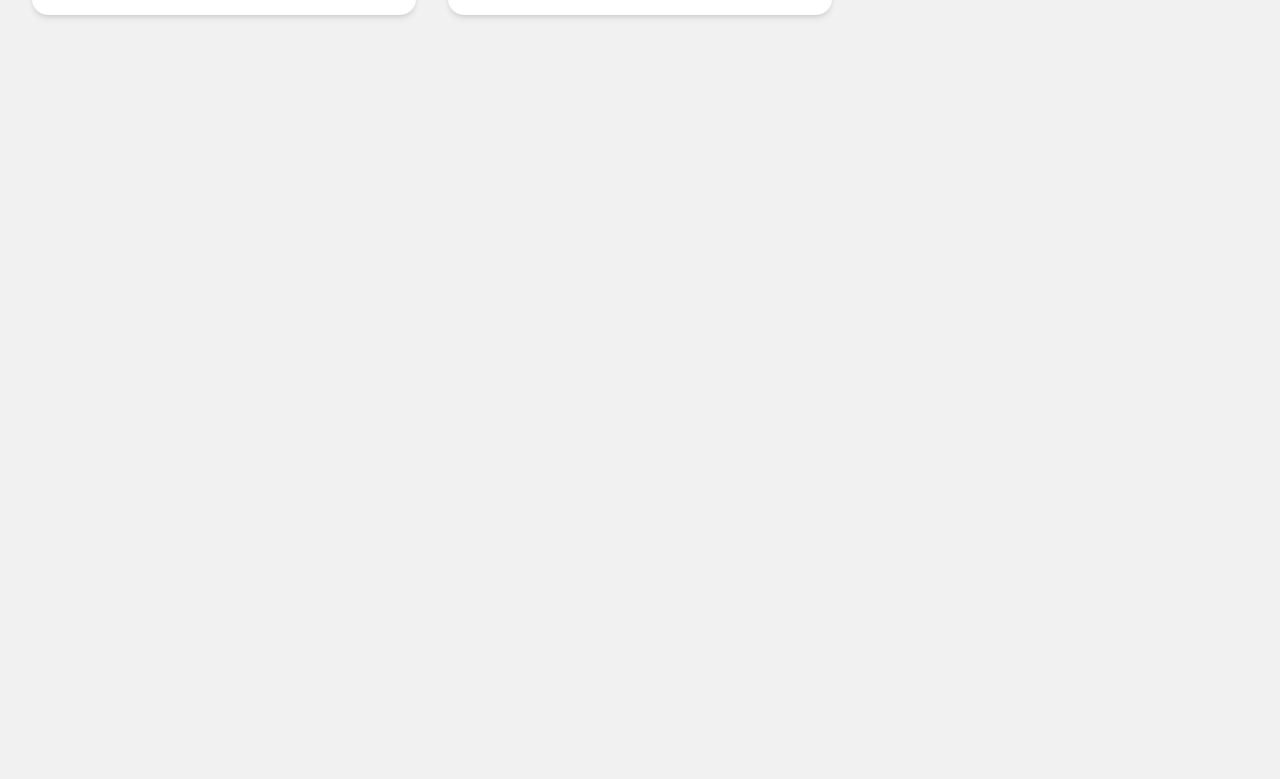
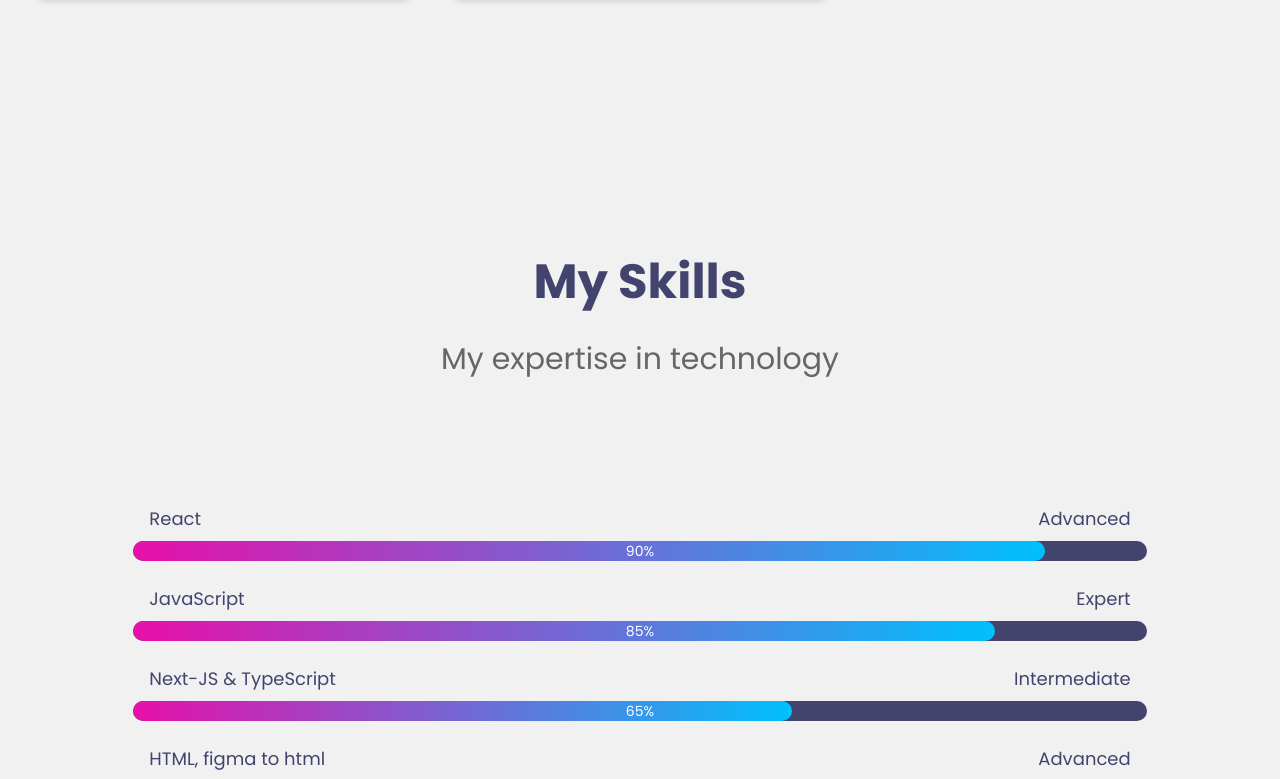
Before and after one commit to amiamitswe/portfolio, a React (Vite) app: page / in a window 1280 px wide. Shown: the part 2612-3391 px from the top of the page. Before the commit the page ends 2651 px from the top, so only its background shows below. Built offline with nearby package versions, Linux system fonts and the light colour scheme.

Commit message:
add my skills section

```diff
--- a/src/App.jsx
+++ b/src/App.jsx
@@ -3,6 +3,7 @@ import Header from "./components/Header";
 import HeroSection from "./components/HeroSection";
 import MyTechStack from "./components/MyTechStack";
 import MyProjects from "./components/MyProjects";
+import MySkills from "./components/MySkills";
 
 function App() {
   // On page load or when changing themes, best to add inline in `head` to avoid FOUC
@@ -38,6 +39,7 @@ function App() {
       <HeroSection />
       <MyTechStack />
       <MyProjects />
+      <MySkills />
     </>
   );
 }
--- /dev/null
+++ b/src/components/MySkills.jsx
@@ -0,0 +1,26 @@
+import SectionTitle from "./common/SectionTitle";
+import Skill from "./common/Skill";
+
+function MySkills() {
+  const skills = [
+    { title: "React", skillLabel: 90 },
+    { title: "JavaScript", skillLabel: 85 },
+    { title: "Next-JS & TypeScript", skillLabel: 65 },
+    { title: "HTML, figma to html", skillLabel: 90 },
+    { title: "CSS, bootstrap, tailwind css", skillLabel: 95 },
+    { title: "Node & Express", skillLabel: 50 },
+    { title: "Mongodb", skillLabel: 40 },
+  ];
+  return (
+    <div className="max-w-7xl w-full mx-auto p-6 lg:px-8 lg:mt-[200px] mt-28">
+      <SectionTitle title="My Skills" info="My expertise in technology" />
+      <div className="lg:w-10/12 w-full mx-auto">
+      {skills?.map((skill) => (
+        <Skill key={skill.title} title={skill.title} skill={skill.skillLabel} />
+      ))}
+      </div>
+    </div>
+  );
+}
+
+export default MySkills;
--- a/src/components/common/SectionTitle.jsx
+++ b/src/components/common/SectionTitle.jsx
@@ -3,7 +3,7 @@ import PropTypes from "prop-types";
 function SectionTitle({ title, info }) {
   return (
     <div className="text-center lg:mb-32 mb-24">
-      <p className="text-4xl  lg:text-5xl lg:leading-[70px] font-bold lg:mb-8 mb-6 text-light-blue dark:text-gray3">
+      <p className="text-4xl  lg:text-5xl lg:leading-[70px] font-bold lg:mb-6 mb-4 text-light-blue dark:text-gray3">
         {title}
       </p>
       <p className="lg:text-3xl text-2xl text-gray1 dark:text-gray2">{info}</p>
--- /dev/null
+++ b/src/components/common/Skill.jsx
@@ -0,0 +1,49 @@
+import PropTypes from "prop-types";
+
+function Skill({ title, skill }) {
+  let skillStatus;
+  if (skill < 50) {
+    skillStatus = "New";
+  }
+  if (skill >= 50) {
+    skillStatus = "Beginner";
+  }
+  if (skill >= 60) {
+    skillStatus = "Intermediate";
+  }
+  if (skill >= 70) {
+    skillStatus = "Expert";
+  }
+  if (skill >= 90) {
+    skillStatus = "Advanced";
+  }
+
+  const skillCalculator = skill <= 100 ? skill < 0 ? 0: skill : 100
+
+  return (
+    <div className="mb-6">
+      <div className="flex justify-between items-center px-4">
+        <p className="text-light-blue dark:text-gray4 lg:text-lg text-sm mb-2">
+          {title || "Skill"}
+        </p>
+        <p className="text-light-blue dark:text-gray4 lg:text-lg text-sm mb-2">{skillStatus}</p>
+      </div>
+      <div className="w-full h-[20px] bg-light-blue relative rounded-xl overflow-hidden">
+        <span className="text-sm text-white absolute left-1/2 top-1/2 -translate-x-1/2 -translate-y-1/2 z-10">
+          {skillCalculator}%
+        </span>
+        <div
+          className="absolute top-0 left-0 h-[20px] bg-gradient-to-r from-[#E70FAA] to-[#00C0FD] rounded-xl overflow-hidden transition-all ease-in-out duration-100"
+          style={{ width: `${skillCalculator}%` }}
+        />
+      </div>
+    </div>
+  );
+}
+
+Skill.propTypes = {
+  title: PropTypes.string.isRequired,
+  skill: PropTypes.number.isRequired,
+};
+
+export default Skill;
--- a/src/components/common/TechItem.jsx
+++ b/src/components/common/TechItem.jsx
@@ -1,7 +1,7 @@
 import PropTypes from "prop-types";
 function TechItem({item}) {
   return (
-    <div className="grayscale opacity-90 hover:grayscale-0 hover:opacity-100 cursor-pointer transform duration-200">
+    <div className="hover:lg:scale-150 cursor-pointer transform duration-200">
       <a href={item.url} target="_blank" rel="noreferrer">
         <item.item />
       </a>
```
